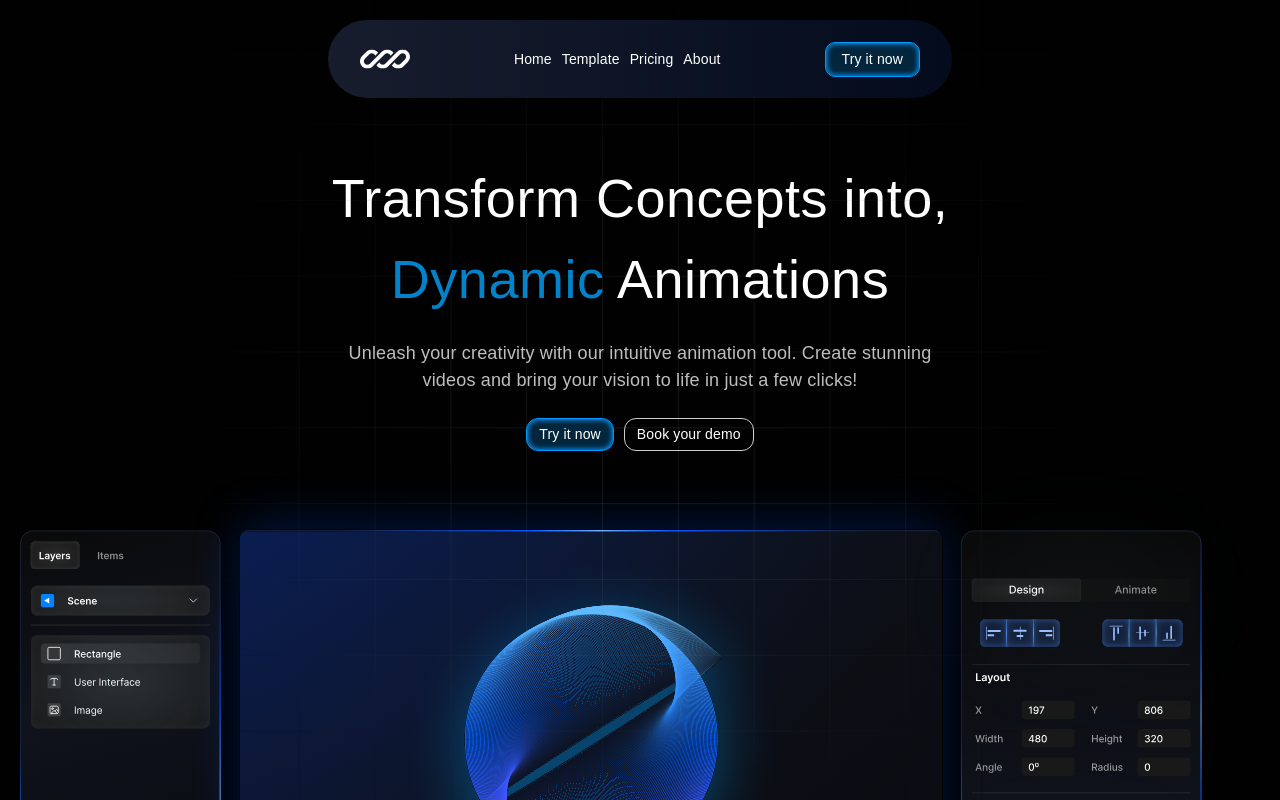
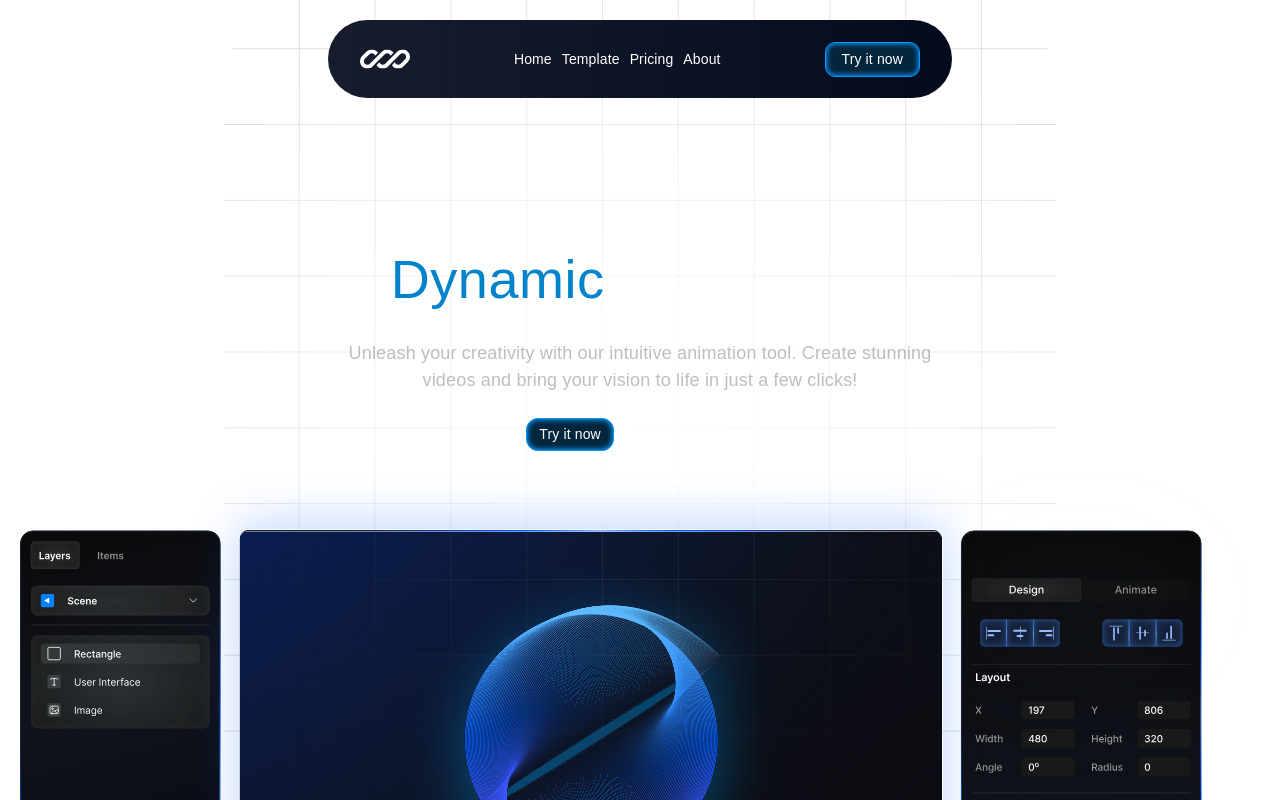
Before and after one commit to MuhammadQumailRaza112/animify, a Next.js app: page / in a window 1280 px wide. Shown: the top 800 px of the page. Built offline with nearby package versions, Linux system fonts and the light colour scheme; what @mui/material-nextjs would draw is missing.

Commit message:
remove background

```diff
--- a/src/screens/Home/Styled.ts
+++ b/src/screens/Home/Styled.ts
@@ -6,5 +6,5 @@ export const PageContainer = styled(Box)(({ theme }) => ({
     width: '100%',
     minHeight: '100vh',
     padding: '20px',
-    backgroundColor: theme.palette?.background?.dark,
+    // backgroundColor: theme.palette?.background?.dark,
   }));
--- a/src/theme/GlobalStyles.ts
+++ b/src/theme/GlobalStyles.ts
@@ -23,7 +23,7 @@ export const generateGlobalStyles = ({
           border-radius: 10px;
         }
         ::-webkit-scrollbar-thumb {
-        background: ${theme.palette?.background?.dark};
+        // background: ${theme.palette?.background?.dark};
           border-radius: 10px;
         }
       }
```
